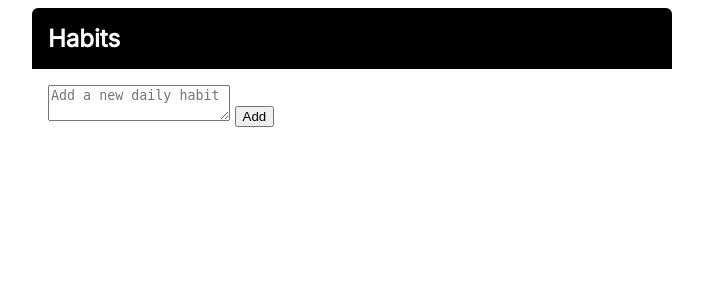
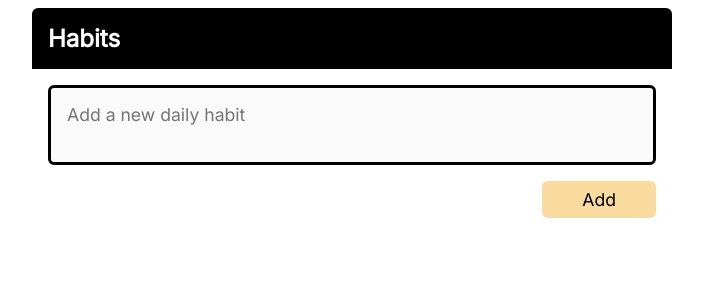
Before and after one commit to TimothyJNeale/habits, a Flask app: page /add in a window 1280 px wide. Shown: the top 300 px of the page, without its empty margins (288-991 px from the left). Run offline with Flask 3, Linux system fonts and the light colour scheme.

Commit message:
Styled the add habit form

```diff
--- a/static/css/main.css
+++ b/static/css/main.css
@@ -39,3 +39,31 @@ body {
   font-size: 1.5rem;
   margin: 0;
 }
+
+.form {
+  display: flex;
+  flex-direction: column;
+  font-size: 1.1rem;
+}
+
+.form__input {
+  padding: 1rem;
+  font-size: inherit;
+  font-family: inherit;
+  resize: none;
+  border: 3px solid black;
+  border-radius: 6px;
+  margin-bottom: 1rem;
+  background-color: #fafafa;
+}
+
+.form__button {
+  padding: 0.5rem 2.5rem;
+  font-size: inherit;
+  font-family: inherit;
+  border: none;
+  border-radius: 6px;
+  background-color: #f9dba0;
+  cursor: pointer;
+  align-self: flex-end;
+}
```
